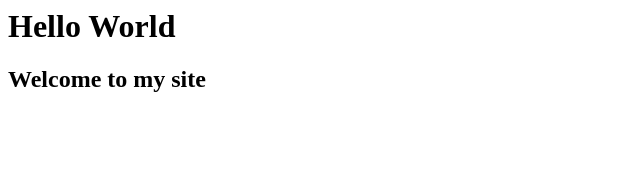
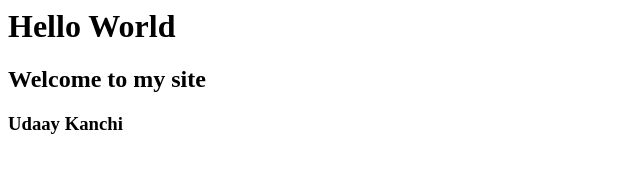
Before and after one commit to UdhayKanchi/VercelDeploy, a plain HTML site: page index.html in a window 1280 px wide. Shown: the whole page, without its empty margins (0-640 px from the left). Drawn offline with Linux system fonts and the light colour scheme.

Commit message:
Update index.html

```diff
--- a/index.html
+++ b/index.html
@@ -5,5 +5,6 @@
 <body>
   <h1>Hello World</h1>
   <h2>Welcome to my site</h2>
+  <h3>Udaay Kanchi</h3>
 </body>
 </html>
```
